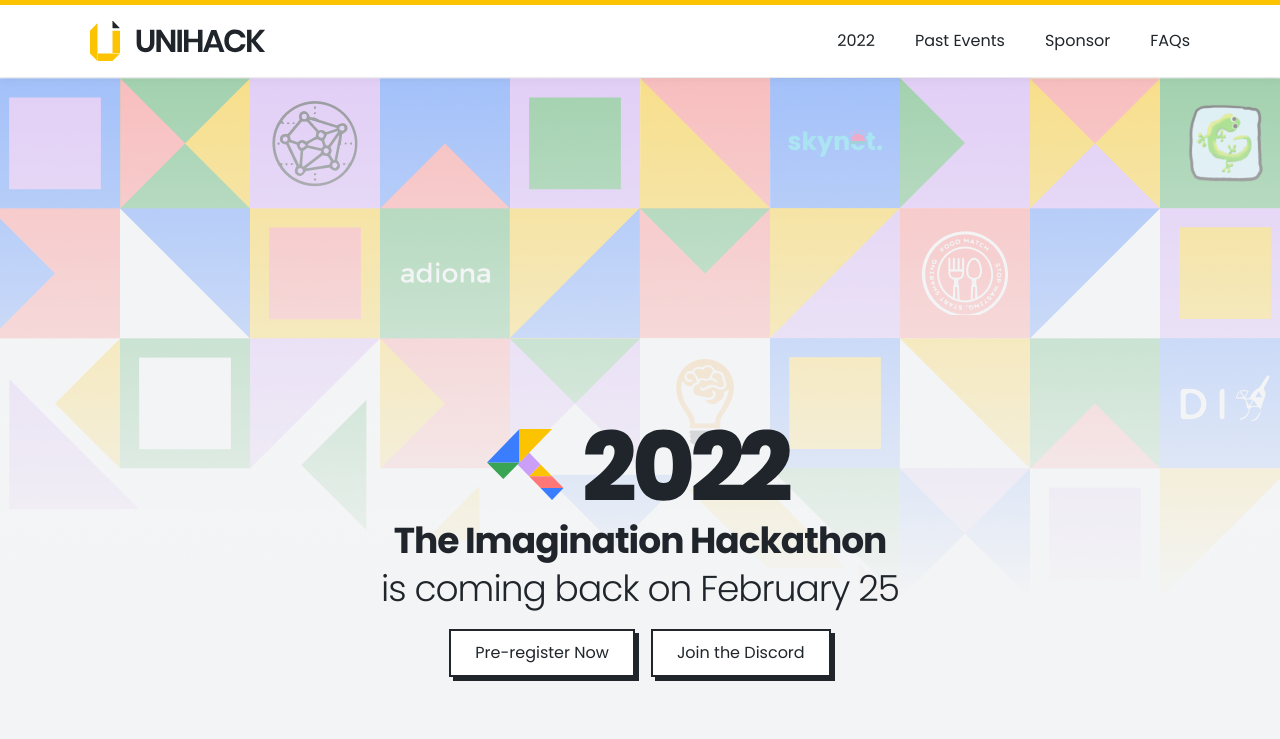
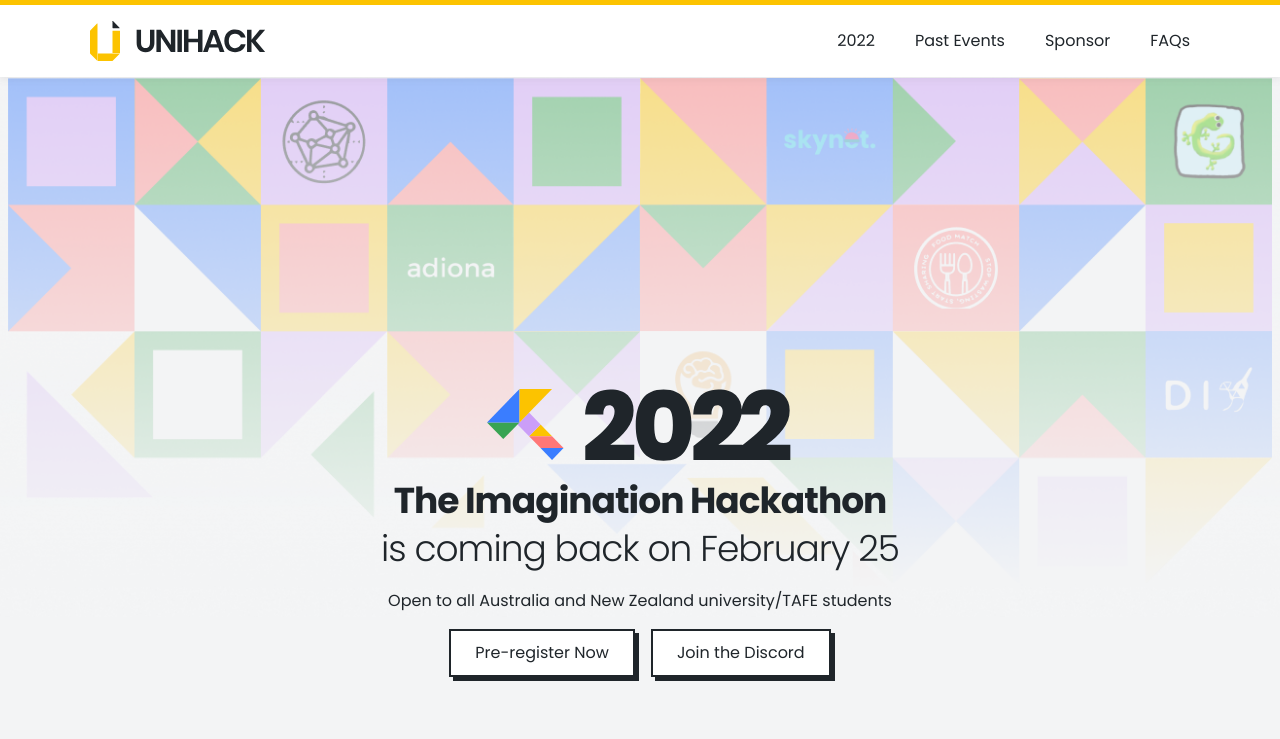
Before and after one commit to unihackhq/unihack.net, a Next.js app: page / in a window 1280 px wide. Shown: the top 739 px of the page. Built offline with nearby package versions, Linux system fonts and the light colour scheme.

Commit message:
Add links and tracking

```diff
--- a/pages/contact/index.tsx
+++ b/pages/contact/index.tsx
@@ -2,7 +2,6 @@ import React from 'react';
 import Head from 'next/head';
 
 import Page from '../../layouts/page/page';
-import Header from '../../components/header/header';
 import ContactUs from '../../sections/contact-us/contact-us';
 import { PageNavigation } from '@components/page-navigation/page-navigation';
 
--- a/pages/faq/index.tsx
+++ b/pages/faq/index.tsx
@@ -1,13 +1,12 @@
 import Head from 'next/head';
 import styles from './faqs.module.scss';
 import Page from '@layouts/page/page';
-import Header from '@components/header/header';
 import { HXL } from '@components/typography/typography';
 import Stack from '@components/stack/stack';
 import FAQContent from '../../content/pages/faqs.mdx';
 
 const FAQPage = () => (
-  <div>
+  <>
     <Head>
       <title>FAQs - UNIHACK</title>
     </Head>
@@ -23,7 +22,7 @@ const FAQPage = () => (
         </div>
       </section>
     </Page>
-  </div>
+  </>
 );
 
 export default FAQPage;
--- a/pages/index.module.scss
+++ b/pages/index.module.scss
@@ -13,6 +13,19 @@
 
 .index {
   background: url('../public/images/homepage/2022-hero.png') top center no-repeat;
+  background-size: 800px;
+
+  @include sm {
+    background-size: 1000px;
+  }
+
+  @include md {
+    background-size: 1200px;
+  }
+
+  @include lg {
+    background-size: 1400px;
+  }
 
   .grid {
     @include page-margin;
--- a/pages/sponsorship/index.tsx
+++ b/pages/sponsorship/index.tsx
@@ -1,7 +1,5 @@
 import Head from 'next/head';
-
 import Page from '@layouts/page/page';
-import Header from '@components/header/header';
 import SponsorHero from '@sections/sponsor-hero/sponsor-hero';
 import Addons from '@sections/sponsor-addons/sponsor-addons';
 import PreviousSponsors from '@sections/previous-sponsors/previous-sponsors';
@@ -13,7 +11,7 @@ import Stack from '@components/stack/stack';
 import styles from './sponsorship.module.scss';
 
 export default () => (
-  <div>
+  <>
     <Head>
       <title>UNIHACK 2022 — Sponsorship</title>
     </Head>
@@ -30,5 +28,5 @@ export default () => (
         <SponsorPrompt />
       </Stack>
     </Page>
-  </div>
+  </>
 );
--- a/sections/brand-hero/brand-hero.module.scss
+++ b/sections/brand-hero/brand-hero.module.scss
@@ -5,9 +5,12 @@
 .brand-hero {
   display: flex;
   flex-direction: column-reverse;
-  height: 600px;
-  padding-top: $space-xxlarge;
+  height: 400px;
   color: $secondary;
+
+  @include md {
+    height: 600px;
+  }
 
   &-content {
     @include page-margin;
@@ -16,19 +19,35 @@
 
   .logo {
     background: url('../../public/images/2022-logo.svg') top center no-repeat;
+    background-size: cover;
     text-indent: -999em;
     display: block;
-    height: 72px;
-    width: 306px;
+    height: 48px;
+    width: 204px;
     margin: 0 auto;
+
+    @include md {
+      height: 72px;
+      width: 306px;
+    }
+
   }
 
   p {
     margin: 0;
-    font-size: 36px;
-    line-height: 48px;
+  }
+
+  p.title {
+    margin: 0;
+    font-size: 24px;
+    line-height: 32px;
     font-weight: 700;
     letter-spacing:  -1px;
+
+    @include md {
+      font-size: 36px;
+      line-height: 48px;
+    }
 
     span {
       font-weight: 300;
--- a/sections/brand-hero/brand-hero.tsx
+++ b/sections/brand-hero/brand-hero.tsx
@@ -1,19 +1,20 @@
 import React from 'react';
 import styles from './brand-hero.module.scss';
 import ButtonLink from '@components/button/button-link';
-import { H2, HXL } from '@components/typography/typography';
+import { HXL, Text } from '@components/typography/typography';
 import Stack from '@components/stack/stack';
 import { event, AnalyticsCategory } from '../../lib/gtag';
-import Image from 'next/image';
-import brandHero from '';
 
 const BrandHero = () => (
   <section className={styles['brand-hero']}>
     <Stack size="small" className={styles['brand-hero-content']}>
       <HXL className={styles.logo}>UNIHACK 2022</HXL>
-      <p>
+      <Text className={styles.title}>
         The Imagination Hackathon <span>is coming back on February 25</span>
-      </p>
+      </Text>
+      <Text>
+        Open to all Australia and New Zealand university/TAFE students
+      </Text>
       <div className={styles.actions}>
         <ButtonLink
           type="primary"
@@ -21,9 +22,9 @@ const BrandHero = () => (
           href="/events/2021"
           onClick={() => {
             event({
-              action: 'brand_hero_button_clicked',
+              action: 'brand_hero_preregistration_button_clicked',
               category: AnalyticsCategory.EVENT,
-              label: 'Clicked "More from UNIHACK 2021"',
+              label: 'Clicked "Pre-Registration Link"',
             });
           }}
         >
@@ -32,12 +33,12 @@ const BrandHero = () => (
         <ButtonLink
           type="primary"
           theme="light"
-          href="/events/2021"
+          href="https://discord.gg/MfuzHurGpd"
           onClick={() => {
             event({
-              action: 'brand_hero_button_clicked',
+              action: 'brand_hero_join_discord_button_clicked',
               category: AnalyticsCategory.EVENT,
-              label: 'Clicked "More from UNIHACK 2021"',
+              label: 'Clicked "Join Discord"',
             });
           }}
         >
```
